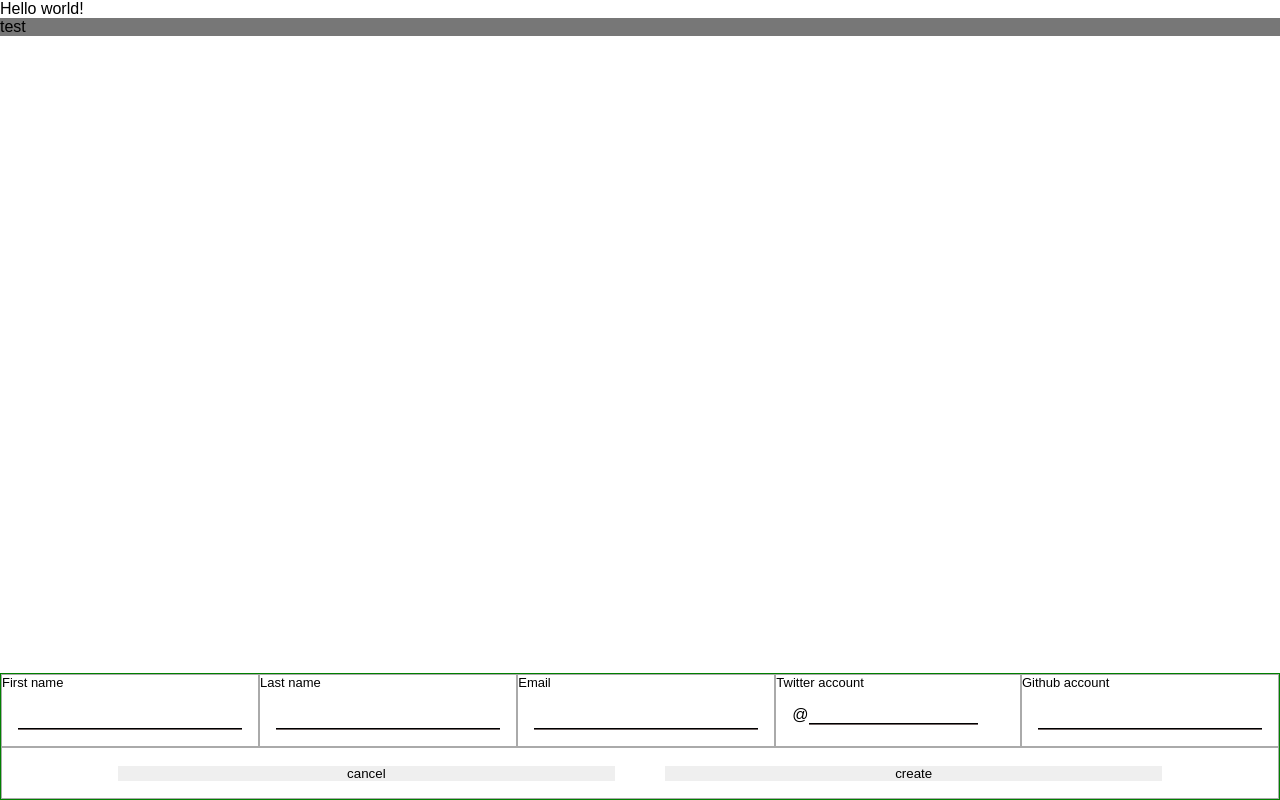
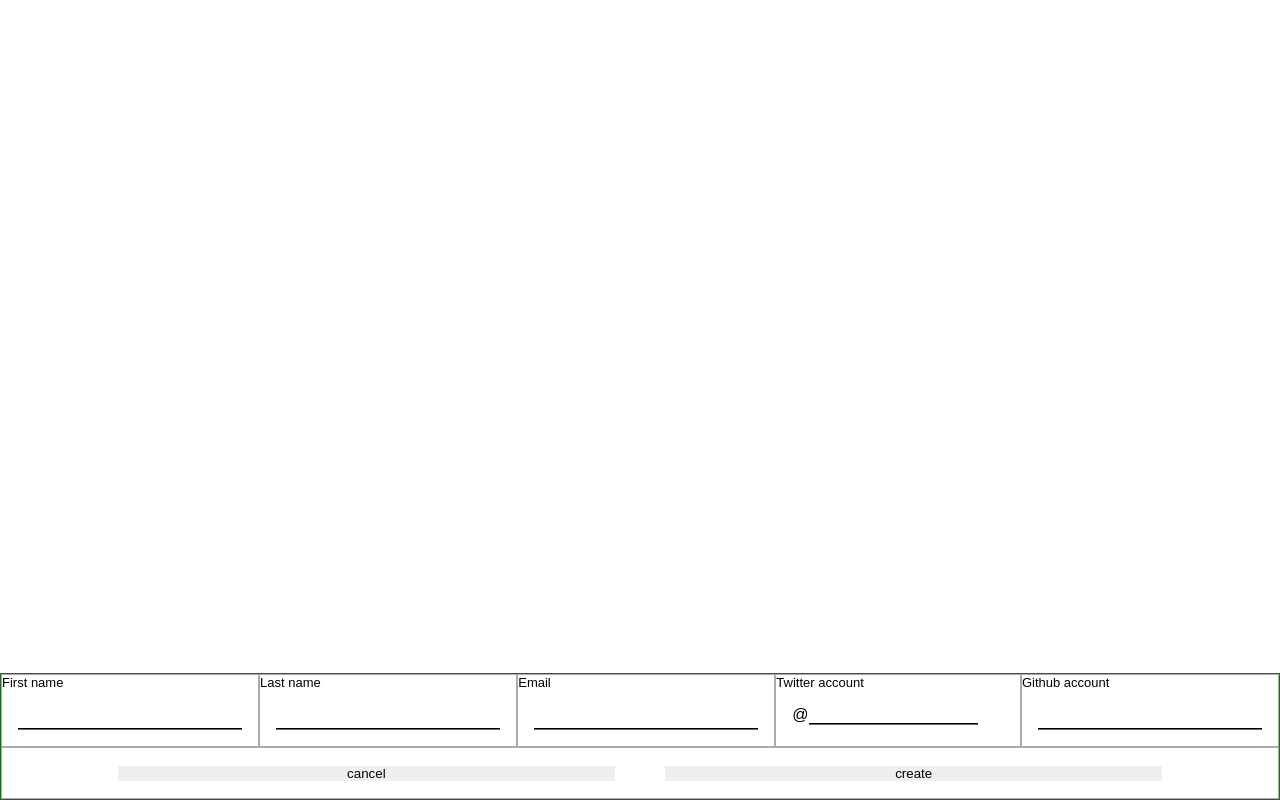
Before and after one commit to layer-ray/badge-generator, a React app: page / in a window 1280 px wide. Built offline with nearby package versions, Linux system fonts and the light colour scheme.

Commit message:
comment out test components

```diff
--- a/src/App.js
+++ b/src/App.js
@@ -6,8 +6,8 @@ import Sidebar from './components/sidebar';
 const App = () => (
     <div>
         <Sidebar />
-        <div>Hello world!</div>
-        <CardOne />
+{/*         <div>Hello world!</div>
+        <CardOne /> */}
     </div>
 );
 
```
